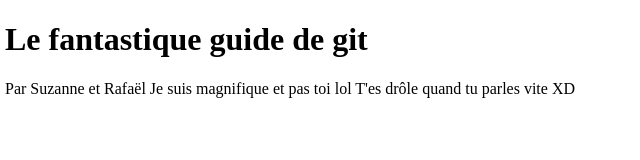
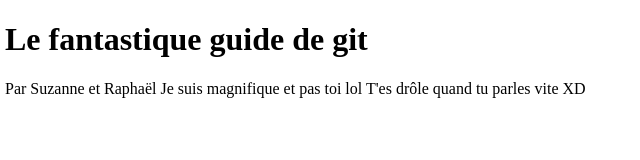
Before and after one commit to SuzanneAir/td4-, a plain HTML site: page index.html in a window 1280 px wide. Shown: the full height of the page, 3-643 px from the left. Drawn offline with Linux system fonts and the light colour scheme.

Commit message:
mechante

```diff
--- a/index.html
+++ b/index.html
@@ -12,7 +12,7 @@
 
 	<h1> Le fantastique guide de git </h1>
 
-	Par Suzanne et Rafaël
+	Par Suzanne et Raphaël
 
 	Je suis magnifique et pas toi lol
 	T'es drôle quand tu parles vite XD
```
